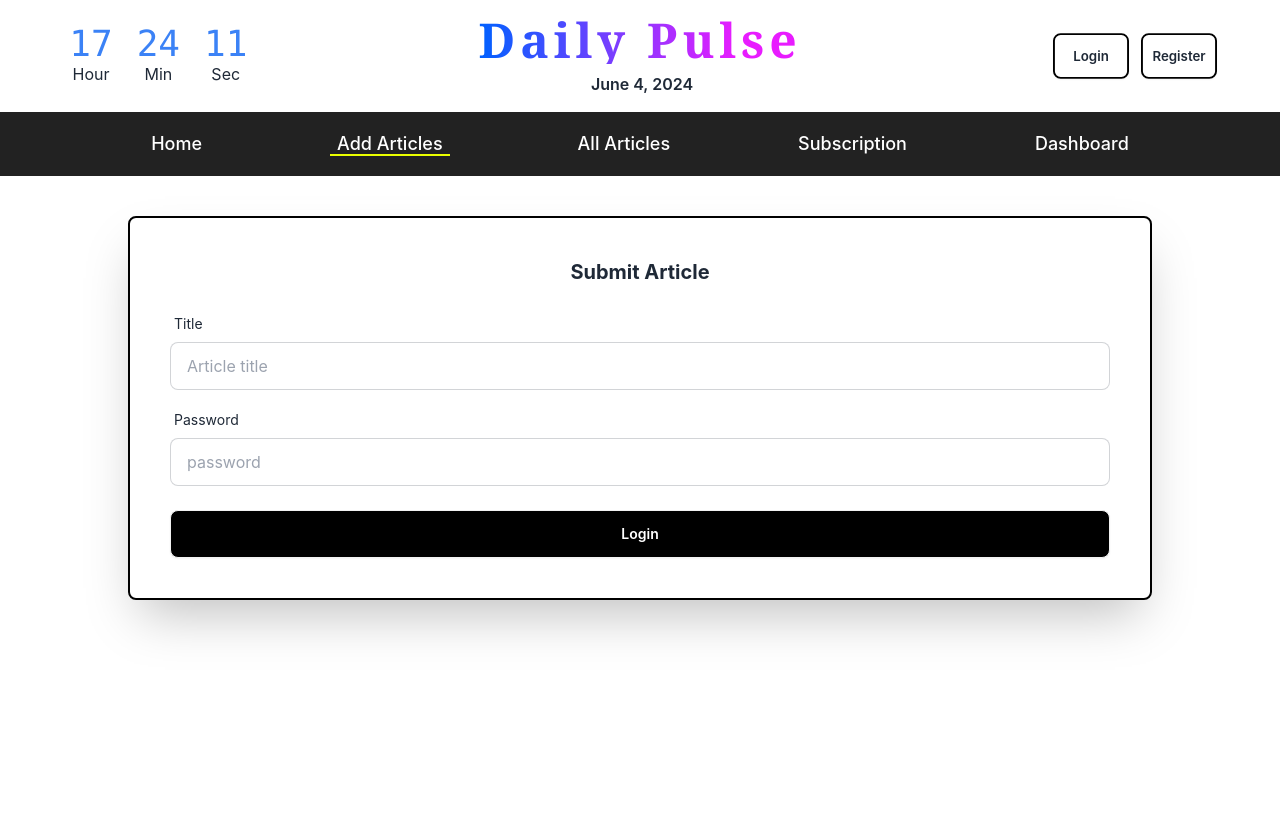
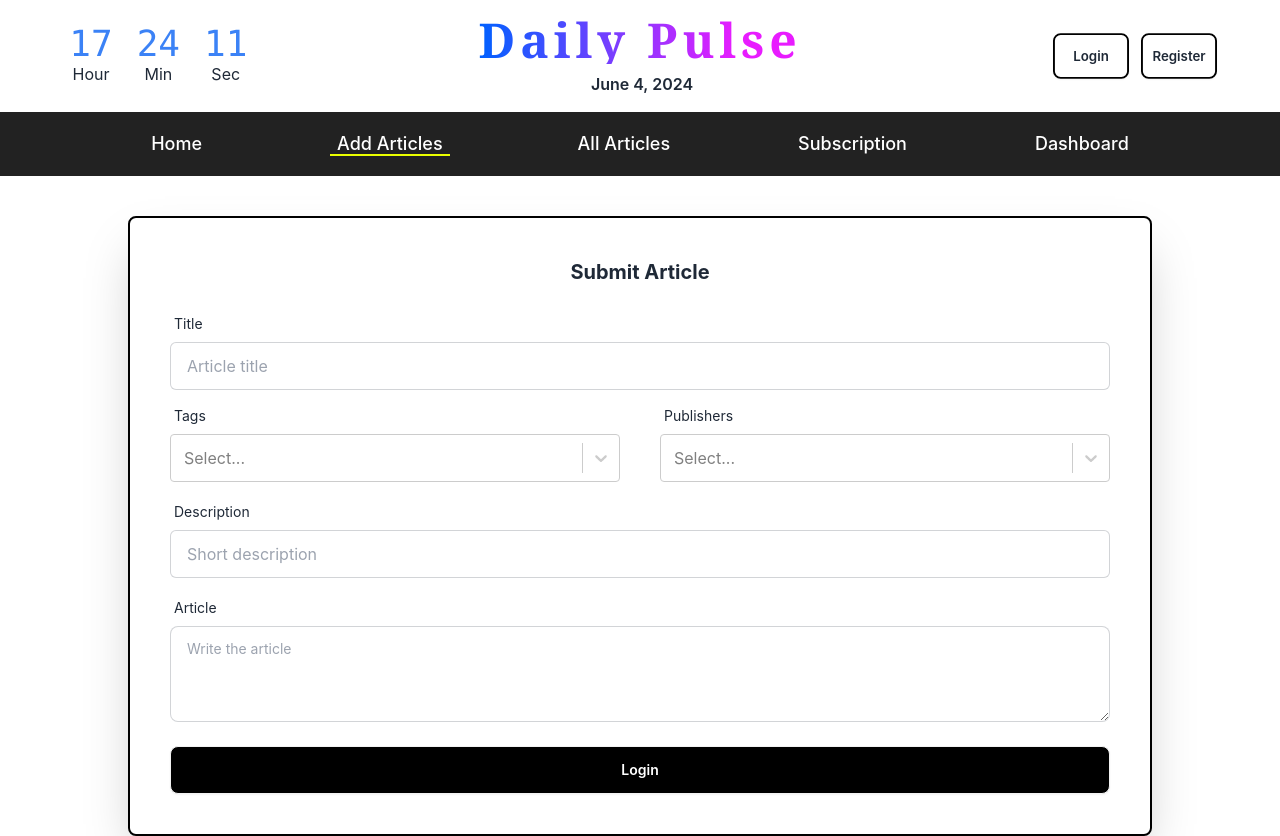
Before and after one commit to Shakhawat-pro/Daily-Pulse-client, a React (Vite) app: page /addArticle in a window 1280 px wide. Before the commit the page ends 800 px from the top, so only its background shows below. Built offline with nearby package versions, Linux system fonts and the light colour scheme; no server answers.

Commit message:
add article ui done

```diff
--- a/package.json
+++ b/package.json
@@ -26,6 +26,7 @@
     "react-hook-form": "^7.51.5",
     "react-icons": "^5.2.1",
     "react-router-dom": "^6.23.1",
+    "react-select": "^5.8.0",
     "sort-by": "^1.2.0",
     "sweetalert2": "^11.11.0"
   },
--- a/src/Context/AuthProvider.jsx
+++ b/src/Context/AuthProvider.jsx
@@ -1,6 +1,5 @@
 import PropTypes from 'prop-types';
 import { createContext, useEffect, useState } from 'react';
-// import useAxiosPublic from '../hooks/useAxiosPublic';
 import { GoogleAuthProvider, createUserWithEmailAndPassword, onAuthStateChanged, signInWithEmailAndPassword, signInWithPopup, signOut } from 'firebase/auth';
 import auth from '../firebase/firebase.config';
 import useAxiosPublic from '../hooks/useAxiosPublic';
@@ -11,7 +10,7 @@ export const AuthContext = createContext()
 
 const AuthProvider = ({ children }) => {
     const [user, setUser] = useState([])
-    console.log(user);
+    // console.log(user);
     const [loading, setLoading] = useState(true)
     const axiosPublic = useAxiosPublic()
 
@@ -57,7 +56,7 @@ const AuthProvider = ({ children }) => {
         return () => {
             unSubscribe()
         }
-        },[])
+        },[axiosPublic])
 
 
 
--- a/src/Pages/AddArticle/AddArticle.jsx
+++ b/src/Pages/AddArticle/AddArticle.jsx
@@ -1,5 +1,58 @@
+import Select from 'react-select'
+import usePublishers from '../../hooks/usePublishers';
+import './styles.css'
+const AddArticle = () => {
+    const [publishers,] = usePublishers()
+    const publisherOptions = publishers.map(item => ({
+        value: item.name,
+        label: item.name
+    }))
+    console.log(publisherOptions);
 
-const AddArticle = () => {
+    const options = [
+        { value: 'news', label: 'News' },
+        { value: 'sports', label: 'Sports' },
+        { value: 'entertainment', label: 'Entertainment' },
+        { value: 'technology', label: 'Technology' }
+    ]
+
+    // const customStyles = {
+    //     control: (base) => ({
+    //         ...base,
+    //         borderColor: '#d1d5db',
+    //         boxShadow: 'none',
+    //         '&:hover': {
+    //             borderColor: '#9ca3af'
+    //         }
+    //     }),
+    //     option: (provided, state) => ({
+    //         ...provided,
+    //         backgroundColor: state.isSelected ? '#000000' : state.isFocused ? '#e5e7eb' : '#ffffff',
+    //         color: state.isSelected ? '#ffffff' : '#000000'
+    //     }),
+    //     multiValue: (styles) => ({
+    //         ...styles,
+    //         backgroundColor: '#d1d5db'
+    //     }),
+    //     multiValueLabel: (styles) => ({
+    //         ...styles,
+    //         color: '#000000'
+    //     }),
+    //     multiValueRemove: (styles) => ({
+    //         ...styles,
+    //         color: '#000000',
+    //         ':hover': {
+    //             backgroundColor: '#000000',
+    //             color: 'white'
+    //         }
+    //     })
+    // };
+
+
+
+    // if (isLoading) {
+    //     return <div className="w-fit mx-auto"><span className="loading loading-spinner  w-20 text-info"></span></div>;
+    // }
 
     return (
         <div className="max-w-screen-lg w-11/12 p-10 mx-auto shadow-2xl border-2 border-black rounded-lg">
@@ -9,13 +62,33 @@ const AddArticle = () => {
                     <label className="label">
                         <span className="label-text">Title</span>
                     </label>
-                    <input type="email" placeholder="Article title" className="input input-bordered" required />
+                    <input type="text" placeholder="Article title" className="input input-bordered rounded-md" required />
+                </div>
+                <div className='flex justify-between gap-10 mt-2'>
+                    <div className="form-control w-full">
+                        <label className="label">
+                            <span className="label-text">Tags</span>
+                        </label>
+                        <Select isMulti options={options} />
+                    </div>
+                    <div className="form-control w-full">
+                        <label className="label">
+                            <span className="label-text">Publishers</span>
+                        </label>
+                        <Select options={publisherOptions} className=" " />
+                    </div>
                 </div>
                 <div className="form-control my-3">
                     <label className="label">
-                        <span className="label-text">Password</span>
+                        <span className="label-text">Description</span>
                     </label>
-                    <input type="password" placeholder="password" className="input input-bordered" required />
+                    <input type="text" placeholder="Short description" className="input input-bordered rounded-md" required />
+                </div>
+                <div className="form-control my-3">
+                    <label className="label">
+                        <span className="label-text">Article</span>
+                    </label>
+                    <textarea className="textarea textarea-bordered h-24" placeholder="Write the article"></textarea>
                 </div>
                 <div className="form-control mt-6">
                     <button type="submit" className="btn bg-black text-white">Login</button>
--- /dev/null
+++ b/src/Pages/AddArticle/styles.css
@@ -0,0 +1,4 @@
+.css-1jqq78o-placeholder {
+    padding: 9px 3px;
+    /* border: none; */
+}
--- /dev/null
+++ b/src/hooks/usePublishers.jsx
@@ -0,0 +1,16 @@
+import { useQuery } from "@tanstack/react-query";
+import useAxiosPublic from "./useAxiosPublic";
+
+const usePublishers = () => {
+    const axiosPublic = useAxiosPublic()
+    const {data: publishers = [], isLoading} = useQuery({
+        queryKey:['publishers'],
+        queryFn: async() =>{
+            const res = await axiosPublic.get('/publishers')
+            return res.data
+        }
+    })
+    return [publishers, isLoading]
+};
+
+export default usePublishers;
```
Also changed, not shown: 1 other file (tests, documents, lock files or other folders).
